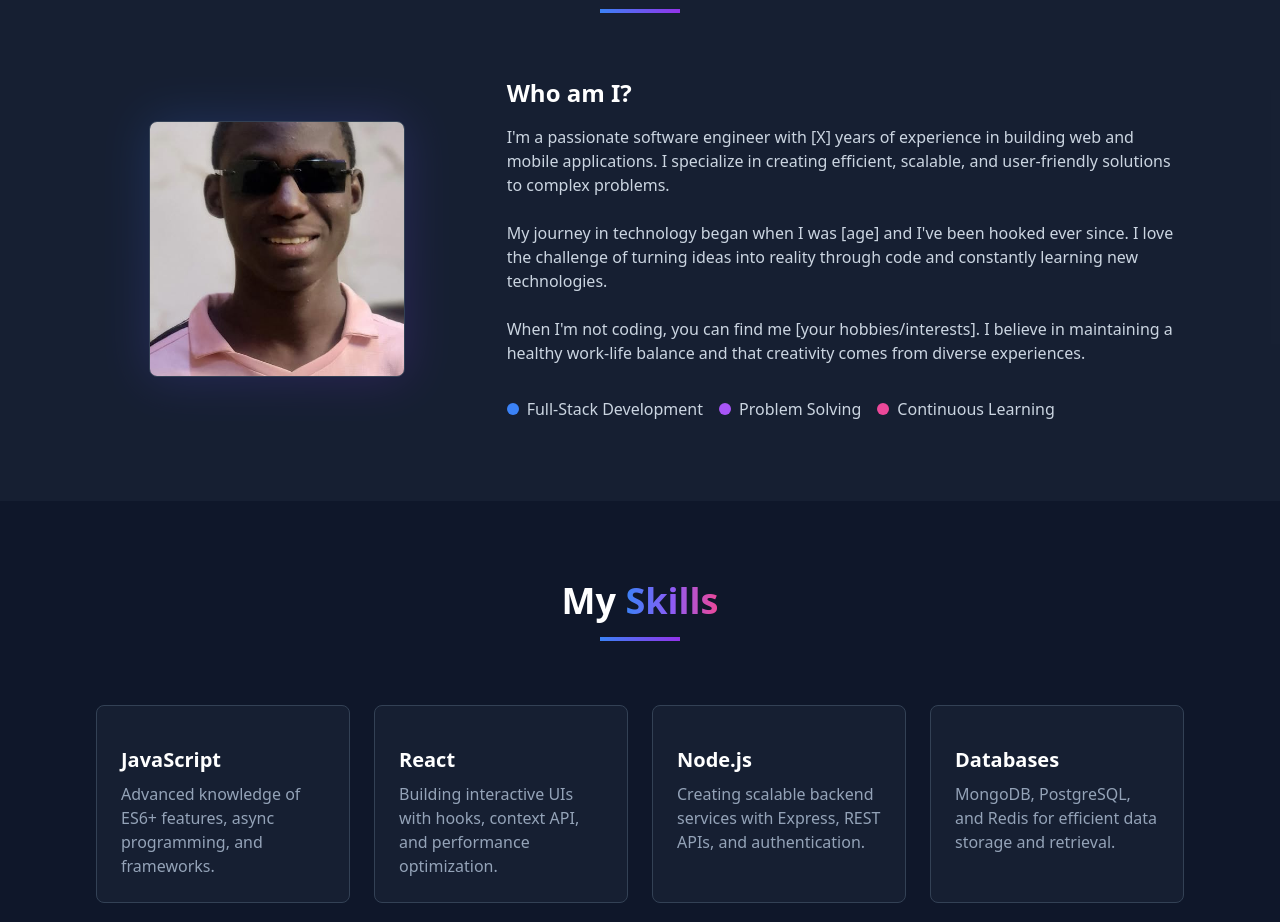
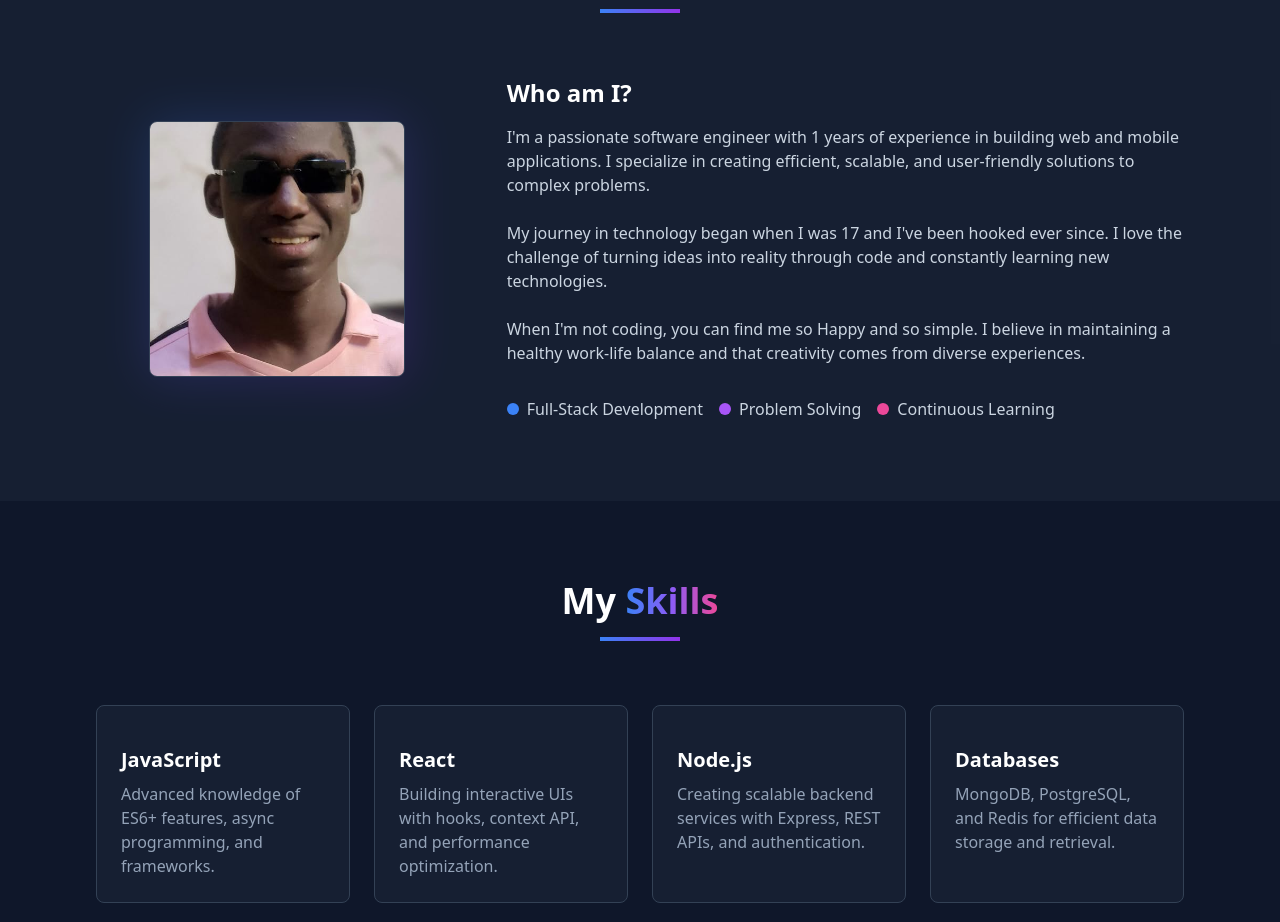
Before and after one commit to ADeedat/ahmad-salisu-portfolio, a plain HTML site: page index.html in a window 1280 px wide. Shown: the part 927-1849 px from the top of the page. Drawn offline with nearby package versions, Linux system fonts and the light colour scheme.

Commit message:
Update index.html

```diff
--- a/index.html
+++ b/index.html
@@ -30,7 +30,7 @@
                 </div>
             </div>
         </div>
-        <!-- Mobile menu -->
+
         <div id="mobile-menu" class="hidden md:hidden bg-slate-800/95 backdrop-blur-sm">
             <div class="px-2 pt-2 pb-3 space-y-1 sm:px-3">
                 <a href="#home" class="block px-3 py-2 rounded-md text-base font-medium text-slate-300 hover:text-white hover:bg-slate-700 transition">Home</a>
@@ -42,7 +42,7 @@
         </div>
     </nav>
 
-    <!-- Hero Section -->
+
     <section id="home" class="min-h-screen flex items-center justify-center pt-16">
         <div class="max-w-6xl mx-auto px-4 sm:px-6 lg:px-8 py-20 flex flex-col md:flex-row items-center">
             <div class="md:w-1/2 text-center md:text-left mb-10 md:mb-0">
@@ -64,7 +64,7 @@
         </div>
     </section>
 
-    <!-- About Section -->
+
     <section id="about" class="py-20 bg-slate-800/50">
         <div class="max-w-6xl mx-auto px-4 sm:px-6 lg:px-8">
             <div class="text-center mb-16">
@@ -81,15 +81,15 @@
                 <div class="md:w-2/3 md:pl-12">
                     <h3 class="text-2xl font-bold mb-4">Who am I?</h3>
                     <p class="text-slate-300 mb-6">
-                        I'm a passionate software engineer with [X] years of experience in building web and mobile applications.
+                        I'm a passionate software engineer with 1 years of experience in building web and mobile applications.
                         I specialize in creating efficient, scalable, and user-friendly solutions to complex problems.
                     </p>
                     <p class="text-slate-300 mb-6">
-                        My journey in technology began when I was [age] and I've been hooked ever since.
+                        My journey in technology began when I was 17 and I've been hooked ever since.
                         I love the challenge of turning ideas into reality through code and constantly learning new technologies.
                     </p>
                     <p class="text-slate-300 mb-8">
-                        When I'm not coding, you can find me [your hobbies/interests]. I believe in maintaining a healthy work-life balance
+                        When I'm not coding, you can find me so Happy and so simple. I believe in maintaining a healthy work-life balance
                         and that creativity comes from diverse experiences.
                     </p>
                     <div class="flex flex-wrap gap-4">
@@ -111,7 +111,7 @@
         </div>
     </section>
 
-    <!-- Skills Section -->
+
     <section id="skills" class="py-20">
         <div class="max-w-6xl mx-auto px-4 sm:px-6 lg:px-8">
             <div class="text-center mb-16">
@@ -119,7 +119,7 @@
                 <div class="w-20 h-1 bg-gradient-to-r from-blue-500 to-purple-600 mx-auto"></div>
             </div>
             <div class="grid grid-cols-2 md:grid-cols-3 lg:grid-cols-4 gap-6">
-                <!-- Skill Item -->
+
                 <div class="bg-slate-800/50 p-6 rounded-lg border border-slate-700 hover:border-blue-500 transition group">
                     <div class="text-blue-400 text-4xl mb-4 group-hover:text-blue-300 transition">
                         <i class="fab fa-js"></i>
@@ -128,7 +128,7 @@
                     <p class="text-slate-400">Advanced knowledge of ES6+ features, async programming, and frameworks.</p>
                 </div>
 
-                <!-- Skill Item -->
+
                 <div class="bg-slate-800/50 p-6 rounded-lg border border-slate-700 hover:border-blue-500 transition group">
                     <div class="text-blue-400 text-4xl mb-4 group-hover:text-blue-300 transition">
                         <i class="fab fa-react"></i>
@@ -137,7 +137,6 @@
                     <p class="text-slate-400">Building interactive UIs with hooks, context API, and performance optimization.</p>
                 </div>
 
-                <!-- Skill Item -->
                 <div class="bg-slate-800/50 p-6 rounded-lg border border-slate-700 hover:border-blue-500 transition group">
                     <div class="text-blue-400 text-4xl mb-4 group-hover:text-blue-300 transition">
                         <i class="fab fa-node-js"></i>
@@ -146,7 +145,6 @@
                     <p class="text-slate-400">Creating scalable backend services with Express, REST APIs, and authentication.</p>
                 </div>
 
-                <!-- Skill Item -->
                 <div class="bg-slate-800/50 p-6 rounded-lg border border-slate-700 hover:border-blue-500 transition group">
                     <div class="text-blue-400 text-4xl mb-4 group-hover:text-blue-300 transition">
                         <i class="fas fa-database"></i>
@@ -155,7 +153,7 @@
                     <p class="text-slate-400">MongoDB, PostgreSQL, and Redis for efficient data storage and retrieval.</p>
                 </div>
 
-                <!-- Skill Item -->
+
                 <div class="bg-slate-800/50 p-6 rounded-lg border border-slate-700 hover:border-blue-500 transition group">
                     <div class="text-blue-400 text-4xl mb-4 group-hover:text-blue-300 transition">
                         <i class="fab fa-git-alt"></i>
@@ -164,7 +162,7 @@
                     <p class="text-slate-400">Version control, collaborative workflows, and CI/CD pipelines.</p>
                 </div>
 
-                <!-- Skill Item -->
+
                 <div class="bg-slate-800/50 p-6 rounded-lg border border-slate-700 hover:border-blue-500 transition group">
                     <div class="text-blue-400 text-4xl mb-4 group-hover:text-blue-300 transition">
                         <i class="fas fa-cloud"></i>
@@ -173,7 +171,7 @@
                     <p class="text-slate-400">AWS, Docker, and Kubernetes for deploying scalable applications.</p>
                 </div>
 
-                <!-- Skill Item -->
+
                 <div class="bg-slate-800/50 p-6 rounded-lg border border-slate-700 hover:border-blue-500 transition group">
                     <div class="text-blue-400 text-4xl mb-4 group-hover:text-blue-300 transition">
                         <i class="fas fa-mobile-alt"></i>
@@ -182,7 +180,7 @@
                     <p class="text-slate-400">React Native for cross-platform mobile app development.</p>
                 </div>
 
-                <!-- Skill Item -->
+
                 <div class="bg-slate-800/50 p-6 rounded-lg border border-slate-700 hover:border-blue-500 transition group">
                     <div class="text-blue-400 text-4xl mb-4 group-hover:text-blue-300 transition">
                         <i class="fas fa-laptop-code"></i>
@@ -194,7 +192,7 @@
         </div>
     </section>
 
-    <!-- Projects Section -->
+
     <section id="projects" class="py-20 bg-slate-800/50">
         <div class="max-w-6xl mx-auto px-4 sm:px-6 lg:px-8">
             <div class="text-center mb-16">
@@ -226,7 +224,7 @@
                     </div>
                 </div>
 
-                <!-- Project 2 -->
+
                 <div class="project-card bg-slate-800 rounded-lg overflow-hidden border border-slate-700">
                     <div class="h-48 bg-gradient-to-r from-purple-500 to-pink-600 flex items-center justify-center">
                         <i class="fas fa-mobile-alt text-6xl text-white opacity-80"></i>
@@ -250,7 +248,7 @@
                     </div>
                 </div>
 
-                <!-- Project 3 -->
+
                 <div class="project-card bg-slate-800 rounded-lg overflow-hidden border border-slate-700">
                     <div class="h-48 bg-gradient-to-r from-pink-500 to-red-600 flex items-center justify-center">
                         <i class="fas fa-chart-line text-6xl text-white opacity-80"></i>
@@ -282,7 +280,7 @@
         </div>
     </section>
 
-    <!-- Contact Section -->
+
     <section id="contact" class="py-20">
         <div class="max-w-6xl mx-auto px-4 sm:px-6 lg:px-8">
             <div class="text-center mb-16">
@@ -368,7 +366,7 @@
         </div>
     </section>
 
-    <!-- Footer -->
+
     <footer class="py-10 bg-slate-800/50 border-t border-slate-700">
         <div class="max-w-6xl mx-auto px-4 sm:px-6 lg:px-8">
             <div class="flex flex-col md:flex-row justify-between items-center">
@@ -398,7 +396,7 @@
     </footer>
 
     <script>
-        // Mobile menu toggle
+
         const menuBtn = document.getElementById('menu-btn');
         const mobileMenu = document.getElementById('mobile-menu');
 
@@ -406,7 +404,6 @@
             mobileMenu.classList.toggle('hidden');
         });
 
-        // Smooth scrolling for anchor links
         document.querySelectorAll('a[href^="#"]').forEach(anchor => {
             anchor.addEventListener('click', function (e) {
                 e.preventDefault();
@@ -415,7 +412,7 @@
                 const targetElement = document.querySelector(targetId);
 
                 if (targetElement) {
-                    // Close mobile menu if open
+
                     mobileMenu.classList.add('hidden');
 
                     window.scrollTo({
@@ -426,7 +423,7 @@
             });
         });
 
-        // Add shadow to navbar on scroll
+
         window.addEventListener('scroll', () => {
             const nav = document.querySelector('nav');
             if (window.scrollY > 10) {
```
